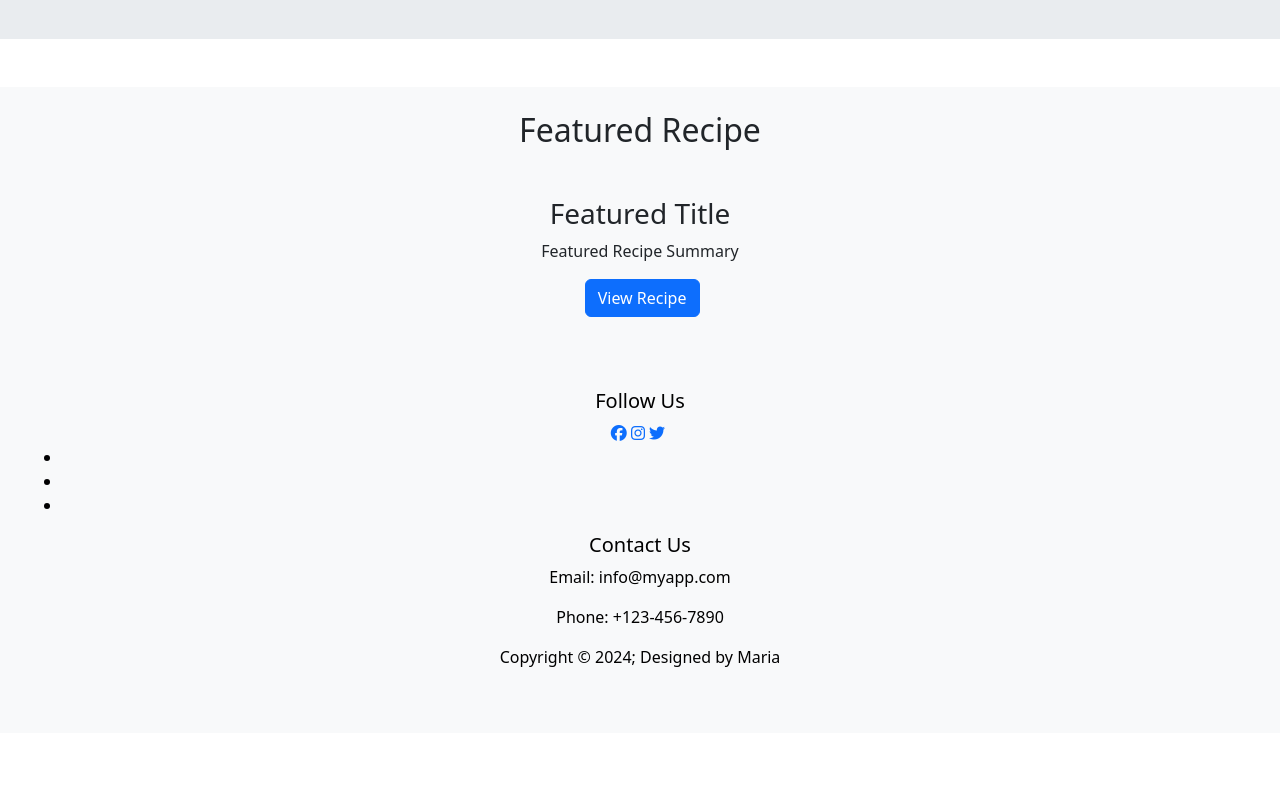
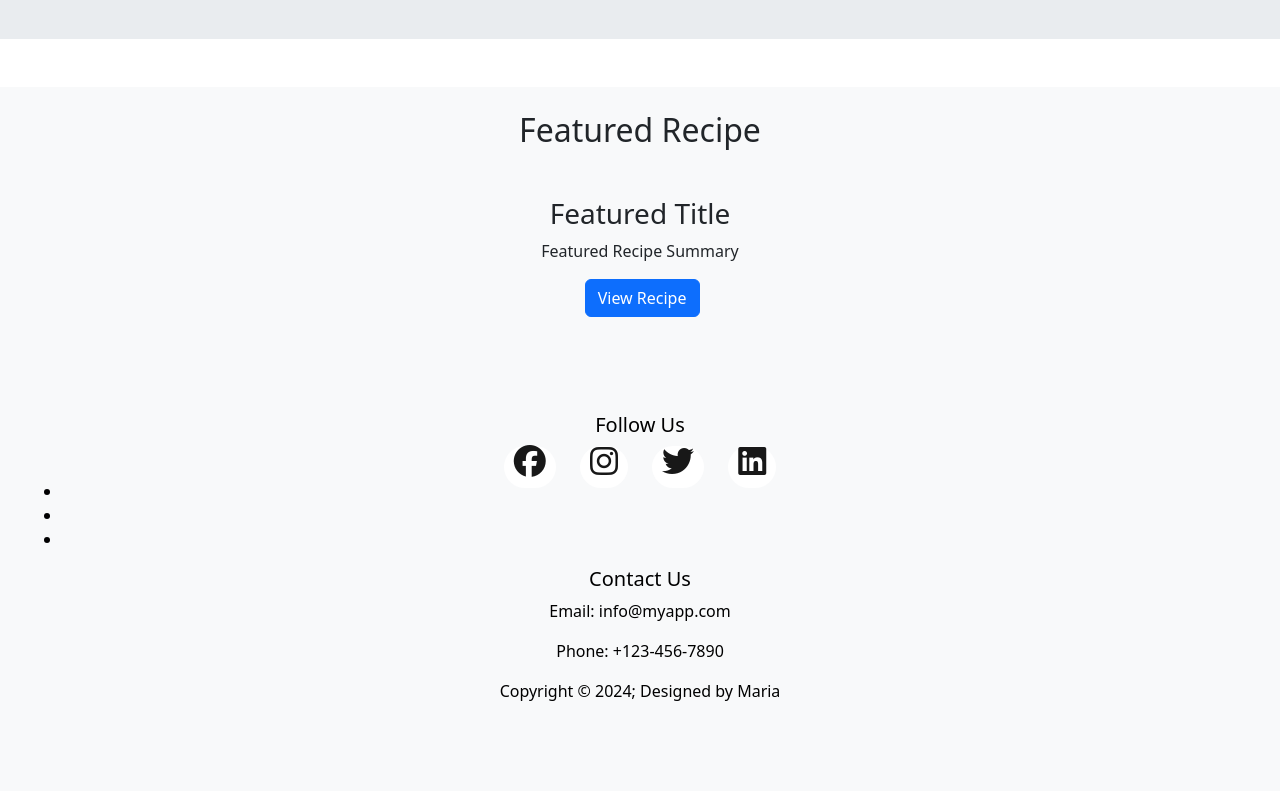
Before and after one commit to gyamfi32/RecipeFinderApp, a plain HTML site: page Pages/Home/index.html in a window 1280 px wide. Shown: the part 1296-2087 px from the top of the page. Before the commit the page ends 2029 px from the top, so only its background shows below. Drawn offline with nearby package versions, Linux system fonts and the light colour scheme.

Commit message:
Edited home page

```diff
--- a/Pages/Home/index.html
+++ b/Pages/Home/index.html
@@ -143,6 +143,7 @@
       </div>
     </main>
 
+    <div  class="footerContainer bg-light py-4"  >
     <footer class="footer bg-light py-4">
       <div class="footerContainer bg-light py-4">
         <div class="footer-content">
@@ -150,11 +151,11 @@
             <h5>Follow Us</h5>
           </div>
 
-         <div class="specialIcons">
+         <div class="socialIcons">
           <a href="" class="href"><i class="fa-brands fa-facebook"></i></a>
           <a href="" class="href"><i class="fa-brands fa-instagram"></i></a>
           <a href="" class="href"><i class="fa-brands fa-twitter"></i></a>
-          <a href="" class="href"><i class="fa-brands fa-linkedIn"></i></a>
+          <a href="" class="href"><i class="fa-brands fa-linkedin"></i></a>
          </div>
          <div class="footerNav">
           <ul>
@@ -176,7 +177,7 @@
           </p>
          </div>
          </div>
-
+      </div>
       </div>
     </footer>
   </body>
--- a/Pages/Home/style.css
+++ b/Pages/Home/style.css
@@ -184,3 +184,22 @@ form .submit-button {
   font-size: medium;
   text-align: center;
 }
+
+.socialIcons a{
+  text-decoration: none;
+  padding: 10px;
+  background-color: white;
+  margin: 10px;
+  border-radius: 50px;
+}
+
+.socialIcons a i{
+  font-size: 2em;
+  color: black;
+  opacity: 0.9;
+}
+
+/* Hover effects for Social Media Icons */
+.socialIcons a:hover{
+  background-color: ;
+}
```
